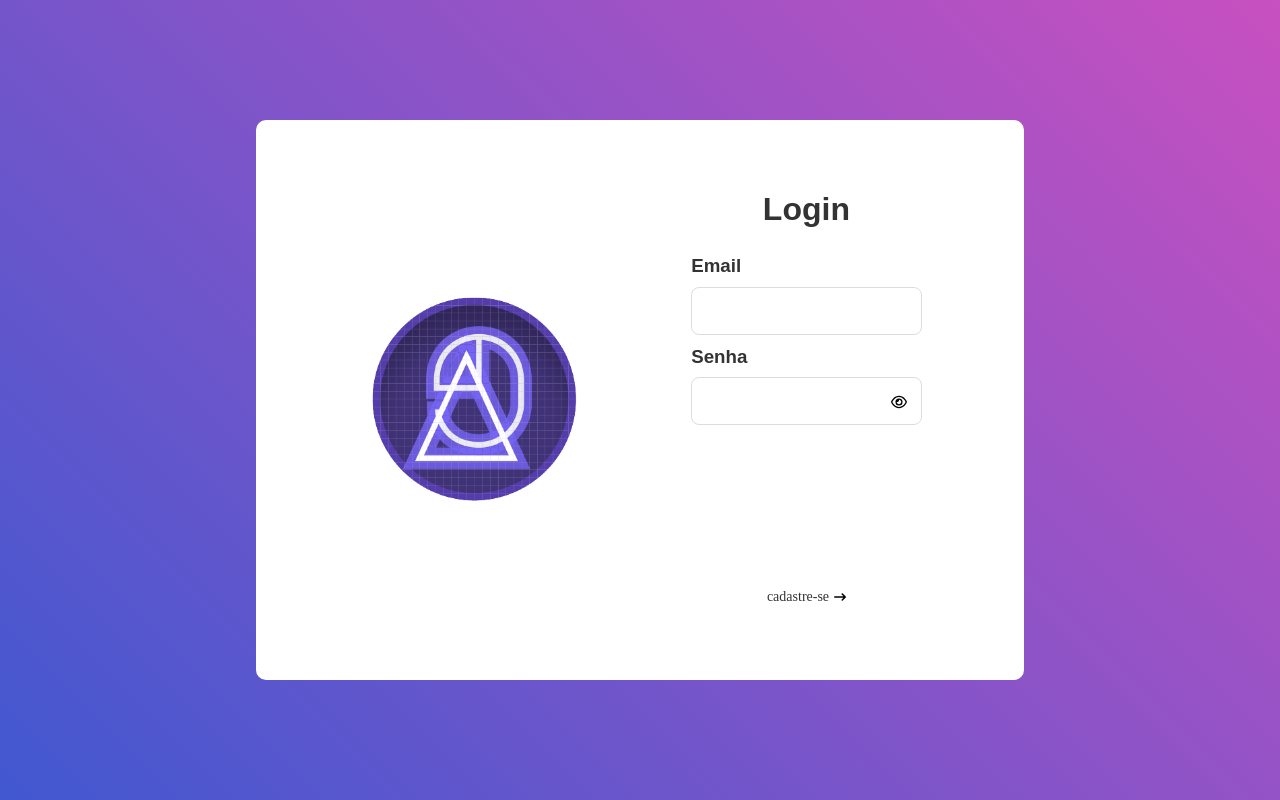
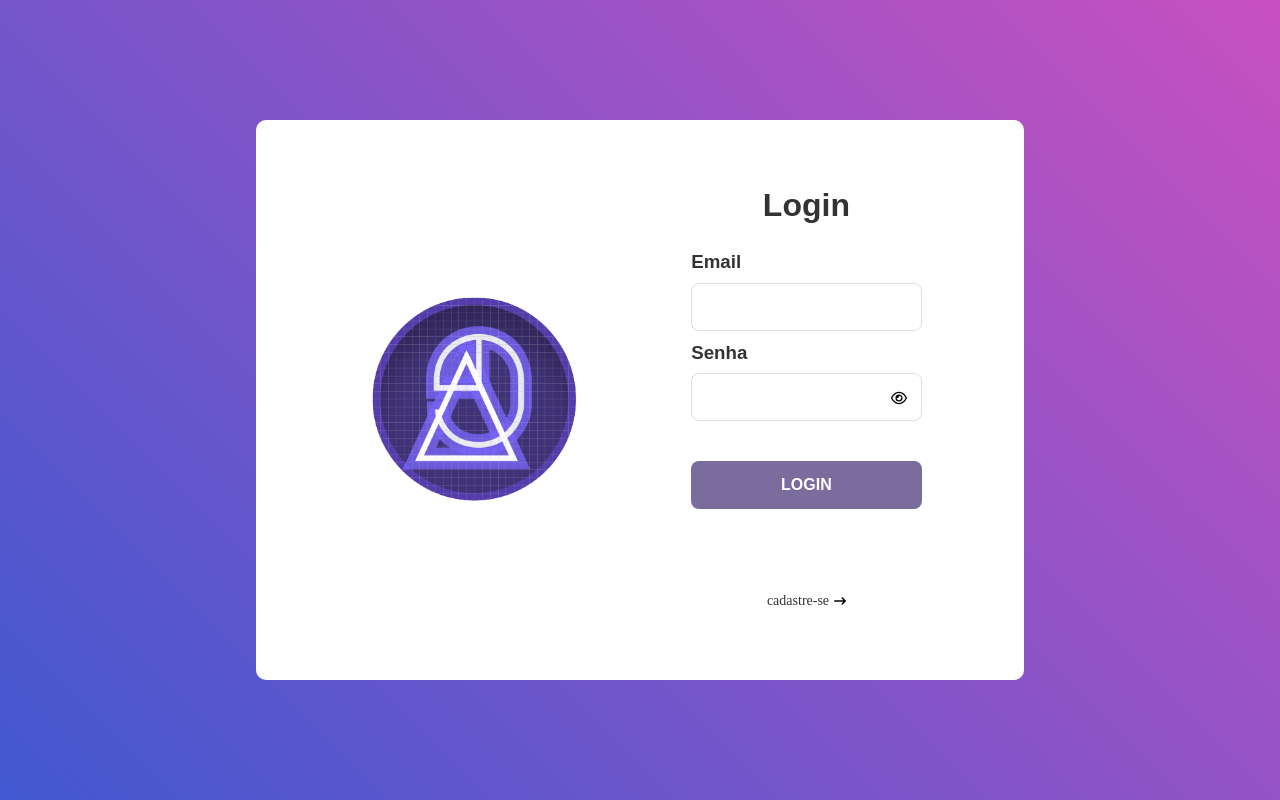
Before and after one commit to anaconrado/WEB2_projetoReact, a React (Create React App) app in the folder Frontend/: page / in a window 1280 px wide. Built offline with nearby package versions, Linux system fonts and the light colour scheme.

Commit message:
fix: botao login e cadatro

```diff
--- a/Frontend/src/Pages/Cadastro/Cadastro.js
+++ b/Frontend/src/Pages/Cadastro/Cadastro.js
@@ -101,7 +101,7 @@ export default function Cadatro() {
                             </div>
                         </div>
                         <div className={styles.buttonContainer}>
-                            <button onClick={handleFormSubmit}> CADASTRAR </button>
+                            <button className={styles.cadastroButton}onClick={handleFormSubmit}> CADASTRAR </button>
                         </div>
                         <ErrorMessage message={error} />
                     </div>
--- a/Frontend/src/Pages/Cadastro/cadastro.module.css
+++ b/Frontend/src/Pages/Cadastro/cadastro.module.css
@@ -76,7 +76,7 @@ input {
     top: 17px;
 }
 
-button {
+.cadastroButton {
     width: 100%;
     height: 3rem;
     margin-top: 2em;
--- a/Frontend/src/Pages/Login/Login.js
+++ b/Frontend/src/Pages/Login/Login.js
@@ -65,7 +65,7 @@ export default function Login() {
                             </div>
                         </div>
                         <div className={styles.buttonContainer}>
-                            <button onClick={handleLogin}> LOGIN </button>
+                            <button className={styles.loginButton} onClick={handleLogin}> LOGIN </button>
                         </div>
                         {error && (
                             <ErrorMessage message="Username ou senha inválida" />
--- a/Frontend/src/Pages/Login/login.module.css
+++ b/Frontend/src/Pages/Login/login.module.css
@@ -71,8 +71,7 @@ input {
     right: 15px;
     top: 17px;
 }
-
-button {
+.loginButton {
     width: 100%;
     height: 3rem;
     margin-top: 2.5em;
@@ -138,7 +137,7 @@ button {
         height: 2.5rem !important;
     }
 
-    button {
+    .loginButton {
         height: 2.5rem !important;
         margin-top: 2em !important;
     }
```
